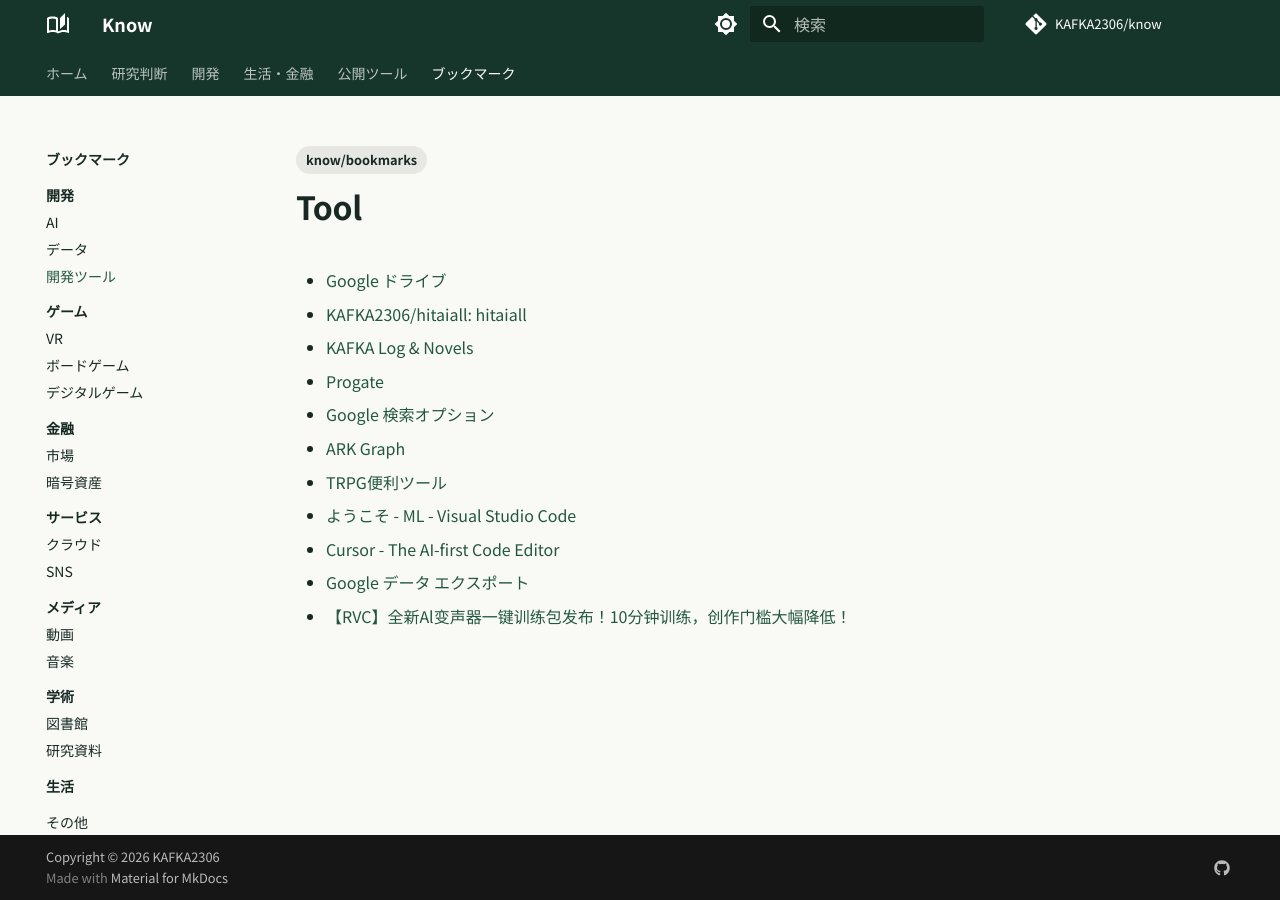
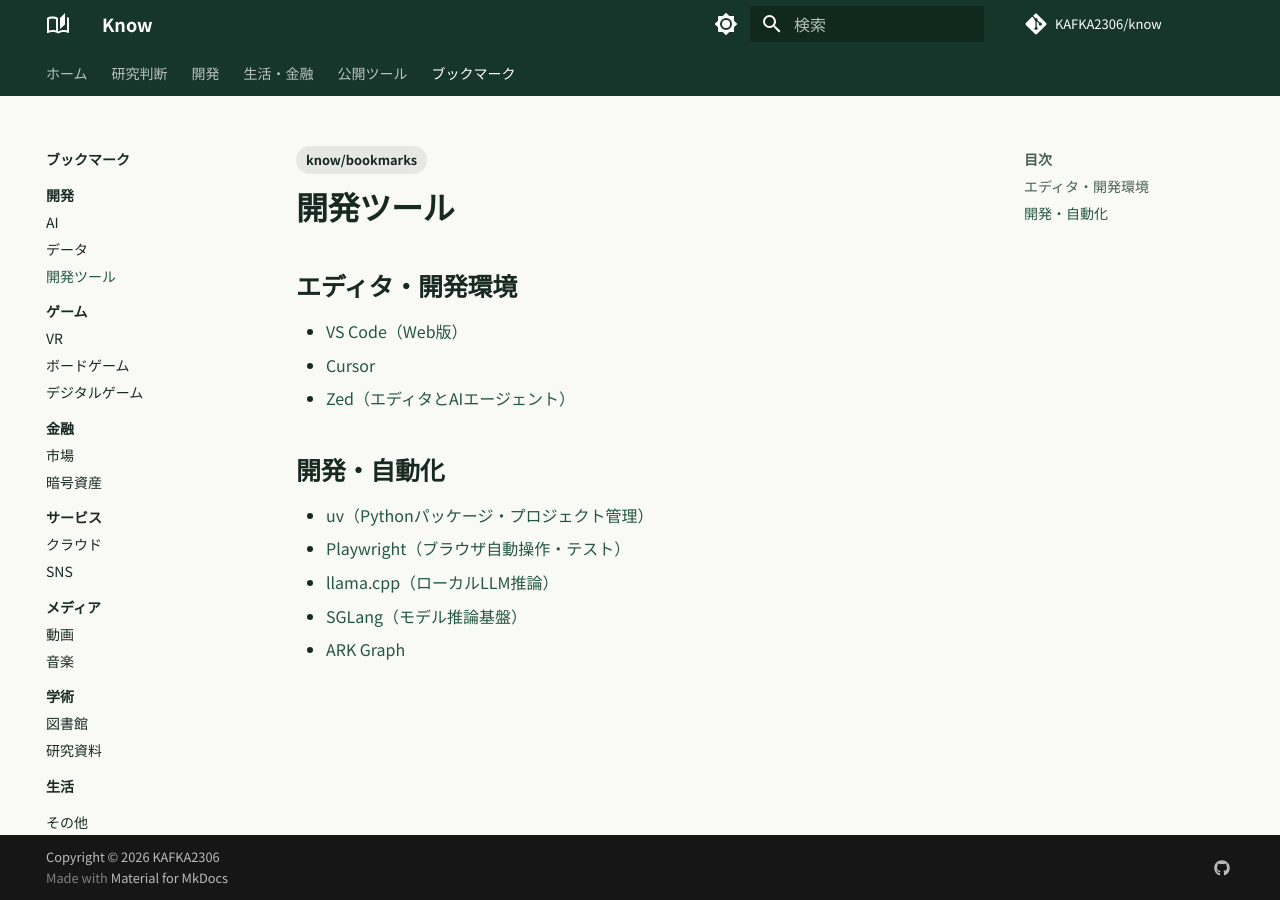
Before and after one commit to KAFKA2306/know, an MkDocs documentation site: the page built from docs/bookmarks/Dev/Tool/index.md, in a window 1280 px wide. Built offline with MkDocs 1.6.1 and Material for MkDocs 9.7.7, drawn with Linux system fonts in a browser that asks for light colours; comment, search, counter and statistics services are not loaded.

Commit message:
docs(bookmarks): regroup tools and games by use case

```diff
--- a/docs/bookmarks/Dev/Tool/index.md
+++ b/docs/bookmarks/Dev/Tool/index.md
@@ -1,19 +1,22 @@
 ---
 type: bookmark
-description: "「Tool」のブックマークを探すための索引。"
+description: "コード編集、Python管理、AI推論、テストに使う開発ツール。"
 tags:
   - know/bookmarks
 ---
-# Tool
 
-- [Google ドライブ](https://drive.google.com)
-- [KAFKA2306/hitaiall: hitaiall](https://github.com/KAFKA2306/hitaiall)
-- [KAFKA Log & Novels](https://kaflog.vercel.app)
-- [Progate](https://prog-8.com)
-- [Google 検索オプション](https://www.google.co.jp)
+# 開発ツール
+
+## エディタ・開発環境
+
+- [VS Code（Web版）](https://vscode.dev)
+- [Cursor](https://cursor.sh)
+- [Zed（エディタとAIエージェント）](https://zed.dev/)
+
+## 開発・自動化
+
+- [uv（Pythonパッケージ・プロジェクト管理）](https://docs.astral.sh/uv/)
+- [Playwright（ブラウザ自動操作・テスト）](https://playwright.dev/)
+- [llama.cpp（ローカルLLM推論）](https://github.com/ggml-org/llama.cpp)
+- [SGLang（モデル推論基盤）](https://github.com/sgl-project/sglang)
 - [ARK Graph](https://arkk.vercel.app)
-- [TRPG便利ツール](https://sites.google.com)
-- [ようこそ - ML - Visual Studio Code](https://vscode.dev)
-- [Cursor - The AI-first Code Editor](https://cursor.sh)
-- [Google データ エクスポート](https://takeout.google.com)
-- [【RVC】全新Al变声器一键训练包发布！10分钟训练，创作门槛大幅降低！](https://www.bilibili.com)
```
